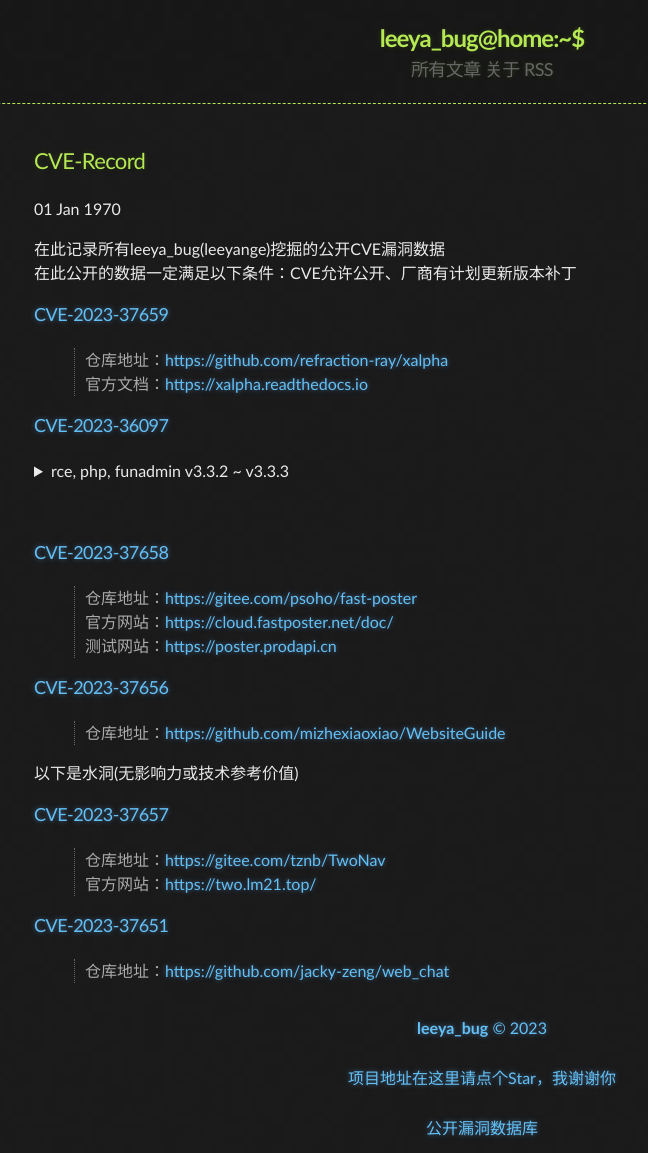
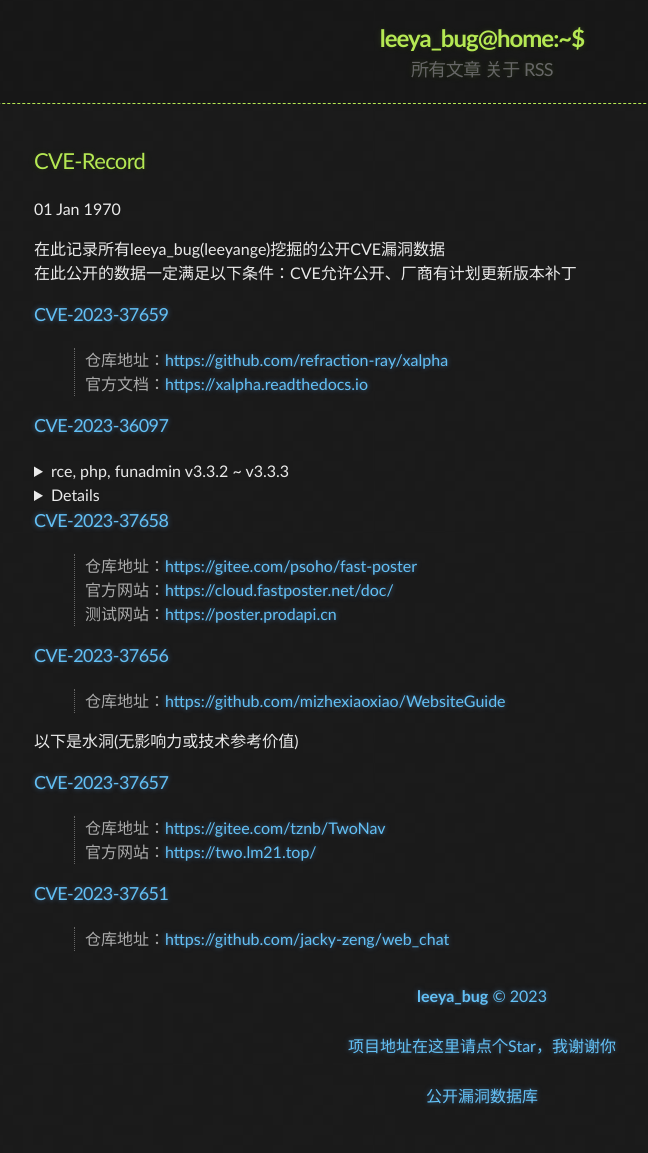
Before and after one commit to Leeyangee/leeyangee.github.io, a Jekyll site: the page built from _posts/1970-01-01-CVE-Record.md, in a window 1280 px wide. Shown: the whole page, without its empty margins (158-806 px from the left). Built offline with Jekyll 4.4.1, drawn with Linux system fonts in a browser that asks for light colours; after the commit the page ends 1121 px from its top, so only the background shows below that.

Commit message:
Update 1970-01-01-CVE-Record.md

```diff
--- a/_posts/1970-01-01-CVE-Record.md
+++ b/_posts/1970-01-01-CVE-Record.md
@@ -17,8 +17,8 @@ published: true
     仓库地址：<a href="https://gitee.com/funadmin/funadmin">https://gitee.com/funadmin/funadmin</a>
     官方网站：<a href="https://www.funadmin.com">https://www.funadmin.com</a>
   </code></pre>
-</details><br>
-
+</details>
+<details><pre><code><br></code></pre></details>
 
 ### [CVE-2023-37658](https://cve.mitre.org/cgi-bin/cvename.cgi?name=CVE-2023-37658)
 > 仓库地址：<https://gitee.com/psoho/fast-poster>
```
